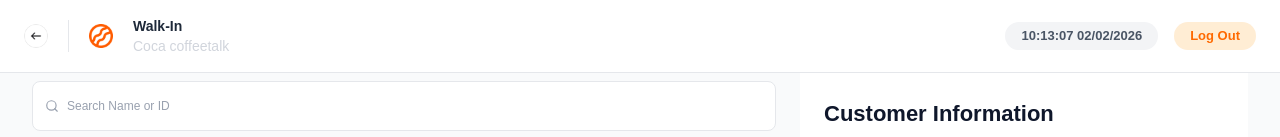
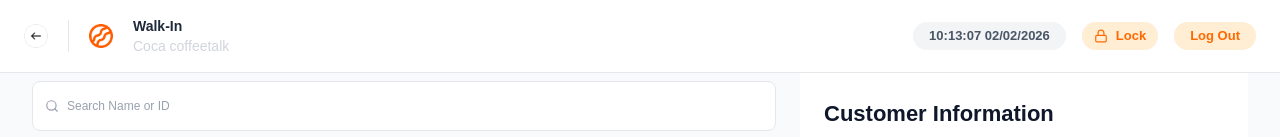
Before and after one commit to LTI-INTERNS/pos-micro-sass, a Next.js app: page /posdashboard in a window 1280 px wide. Shown: the top 137 px of the page. Built offline with nearby package versions, Linux system fonts and the light colour scheme; grey boxes are pictures that could not be loaded.

Commit message:
(feat): Lock button added to pos dashboard and link to switchuser page when clicked.

```diff
--- a/app/components/Pos/posdashboard/PosNav.tsx
+++ b/app/components/Pos/posdashboard/PosNav.tsx
@@ -1,7 +1,7 @@
 'use client';
 
 import Clock from '../../Landing/clock';
-import { Menu } from 'lucide-react';
+import { Menu, Lock } from 'lucide-react';
 import { useRouter } from 'next/navigation';
 
 interface NavbarProps {
@@ -11,19 +11,28 @@ interface NavbarProps {
 const PosNavbar = ({ toggleSidebar }: NavbarProps) => {
   const router = useRouter();
 
+  const handleLock = () => {
+    // mark POS as locked
+    localStorage.setItem('isLocked', 'true');
+    router.push('/switchuser');
+  };
+
   const handleLogout = () => {
     // Optional: clear auth/session data
     // localStorage.removeItem("token");
     // sessionStorage.clear();
 
-    router.push('/switchuser');
+    router.push('/login');
   };
 
   return (
     <nav className="bg-white border-b border-gray-200 px-6 py-4 flex justify-between items-center">
       <div className="flex items-center gap-5">
-        {/*Hamburger menu for mobile responsivenes */}
-        <button className="sm:hidden p-2 rounded hover:bg-orange-100 text-gray-400"  onClick={toggleSidebar}>
+        {/* Hamburger menu for mobile */}
+        <button
+          className="sm:hidden p-2 rounded hover:bg-orange-100 text-gray-400"
+          onClick={toggleSidebar}
+        >
           <Menu size={24} />
         </button>
 
@@ -31,21 +40,33 @@ const PosNavbar = ({ toggleSidebar }: NavbarProps) => {
           <img src="/ArrowButton.png" alt="Coca Logo" className="w-6 h-6 rounded-full" />
           <div className="w-px h-8 bg-gray-200 hidden sm:block"></div>
           <img src="/Vector.png" alt="Coca" className="h-6 hidden sm:block" />
-          <div className='flex flex-col '>
-            <span className="font-bold text-gray-800 text-sm ">Walk-In </span>
-            <span className=" text-gray-300 text-sm">Coca coffeetalk </span>
+
+          <div className="flex flex-col">
+            <span className="font-bold text-gray-800 text-sm">Walk-In</span>
+            <span className="text-gray-300 text-sm">Coca coffeetalk</span>
           </div>
         </div>
+      </div>
 
-
-
-      </div>
 
       <div className="flex items-center gap-4">
         <Clock variant="navbar" />
+
+        <button
+          onClick={handleLock}
+          title="Lock POS"
+          className="flex items-center gap-2 bg-orange-100 hover:bg-orange-500 hover:text-white cursor-pointer
+                     text-orange-500 px-3 py-1 rounded-full text-[13px] font-semibold transition-all active:scale-90"
+        >
+          <Lock size={14} />
+          Lock
+        </button>
+
         <button
           onClick={handleLogout}
-          className="bg-orange-100 text-primary px-4 py-1 cursor-pointer rounded-full text-orange-500 text-[13px] font-semibold ">
+          className="bg-orange-100 text-primary px-4 py-1 hover:bg-orange-500 hover:text-white cursor-pointer
+                     rounded-full text-orange-500 text-[13px] font-semibold transition-all active:scale-90"
+        >
           Log Out
         </button>
       </div>
```
